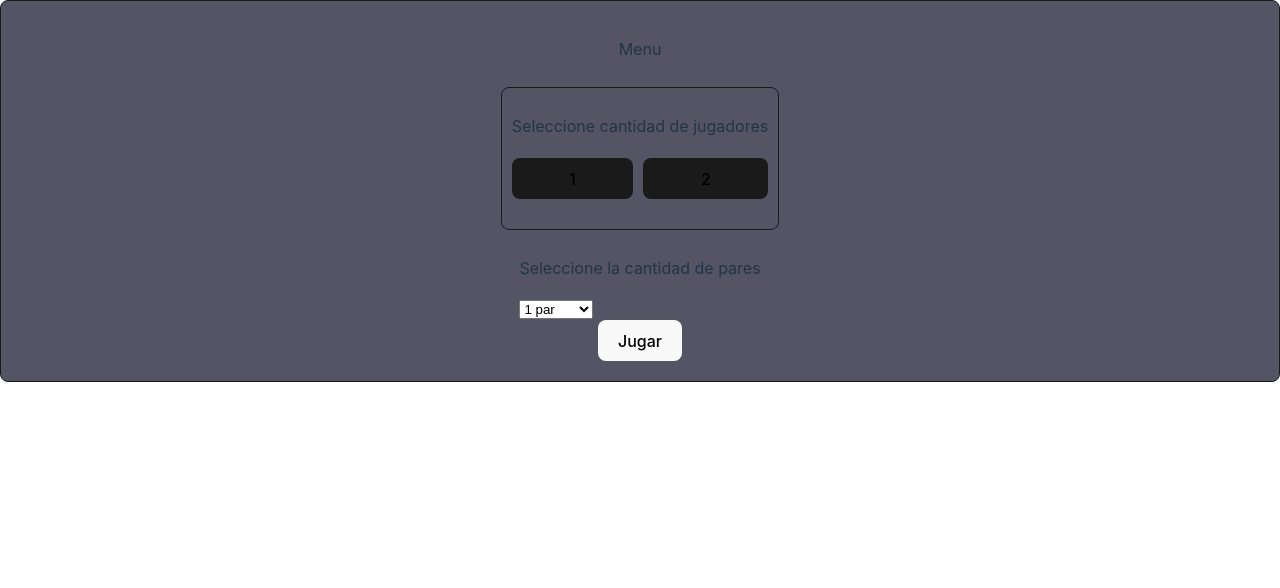
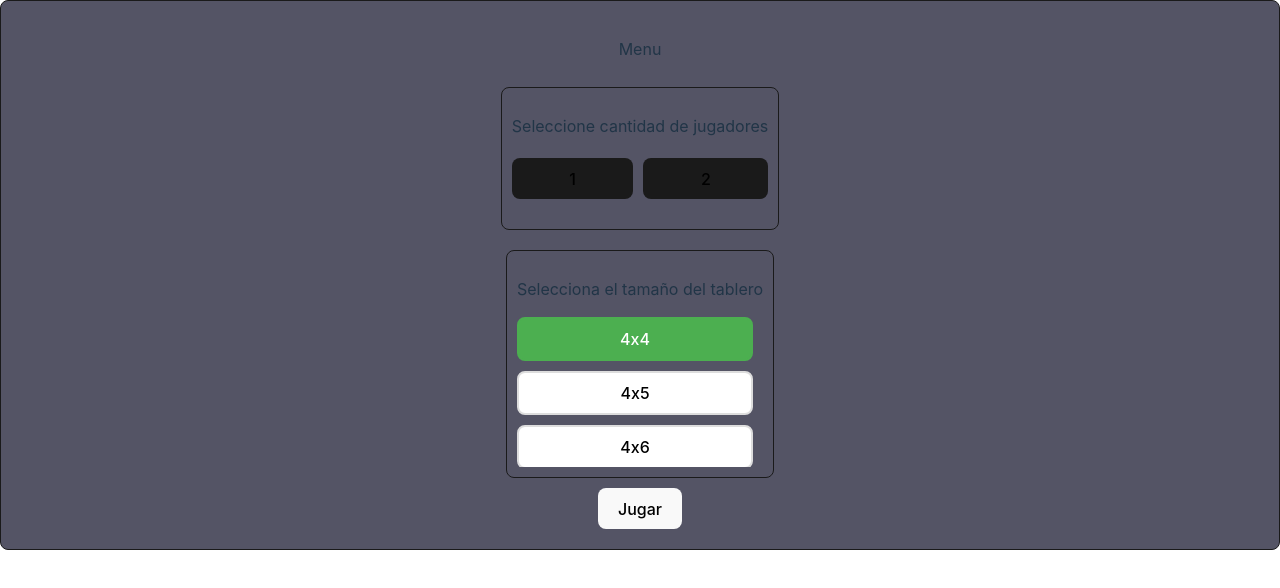
Before and after one commit to SandovalMauro/unq-ui-mauro-sandoval-trabajo-final, a React (Vite) app in the folder memotest/: page / in a window 1280 px wide. Shown: the top 588 px of the page. Built offline with nearby package versions, Linux system fonts and the light colour scheme.

Commit message:
fix para seleccionar tamaño de tablero

```diff
--- a/memotest/src/components/Menu/Menu.css
+++ b/memotest/src/components/Menu/Menu.css
@@ -44,6 +44,46 @@
     transition: border-color 0.25s;
 }
 
-.select{
+.selection-tablero-container{
+    justify-content: center;
+    align-items: center;
+    gap: 10px;
+    margin-top: 10px;
+    margin-bottom: 10px;
+    border: solid 1px #1a1a1a;
+    border-radius: 8px;
+    padding: 10px;
+}
 
+.tablero-options {
+    display: flex;
+    flex-direction: column;
+    gap: 10px;
+    overflow-y: auto;
+    max-height: 150px;
+    padding-right: 10px;
+    scrollbar-width: thin; /* Ancho de la barra de desplazamiento */
+    scrollbar-color: #888 transparent; /* Colores de la barra */
 }
+
+.size-button {
+    padding: 10px 20px;
+    font-size: 16px;
+    border: 2px solid #ddd;
+    border-radius: 8px;
+    background-color: #fff;
+    cursor: pointer;
+    transition: all 0.3s ease;
+    text-align: center;
+}
+
+.size-button:hover {
+    background-color: #f4f4f4;
+    border-color: #bbb;
+}
+
+.size-button.selected {
+    background-color: #4caf50;
+    color: white;
+    border-color: #4caf50;
+}
--- a/memotest/src/components/Menu/Menu.jsx
+++ b/memotest/src/components/Menu/Menu.jsx
@@ -4,15 +4,17 @@ import {useState} from "react";
 
 
 const Menu = () =>{
-    const [numberCards, setNumberCards] = useState(1);
+    const tableros = ['4x4', '4x5', '4x6', '4x7', '5x6', '6x6', '6x7', '6x8', '8x7', '8x8'];
+    const [tableroSize, setTableroSize] = useState("4x4");
     const [numberPlayers, setNumberPlayers] = useState(1);
     const navigate = useNavigate();
 
-    const handlerRutaJ = () => {
-        navigate("/jugadores");
+    const handleSelectTablero = (tablero) => {
+        setTableroSize(tablero);
     }
-    const handlerRutaT = () => {
-        navigate("/Tablero", {state : {pares:numberCards, jugadores:numberPlayers}});
+
+    const handlerJugar = () => {
+        navigate("/Tablero", {state : {tableroSize:tableroSize, jugadores:numberPlayers}});
     }
     return(
         <div className="container">
@@ -25,21 +27,23 @@ const Menu = () =>{
                 </div>
 
             </div>
-            <div className="selection-cards-container">
-                <p>Seleccione la cantidad de pares</p>
-                <div>
-                    <select className="select-cant" value={numberCards}
-                            onChange={(e) => setNumberCards(Number(e.target.value))}>
-                        {[...Array(32).keys()].map(i => (
-                            <option key={i + 1}
-                                    value={i + 1}> {i + 1} {i + 1 > 1 ? " pares" : " par"}</option>
-                        ))}
-                    </select>
+            <div className="selection-tablero-container">
+                <p>Selecciona el tamaño del tablero</p>
+                <div className="tablero-options">
+                    {tableros.map((tablero, index) => (
+                        <button
+                            key={index}
+                            className={`size-button ${tableroSize === tablero ? 'selected' : ''}`}
+                            onClick={() => handleSelectTablero(tablero)}
+                        >
+                            {tablero}
+                        </button>
+                    ))}
 
                 </div>
             </div>
 
-            <button onClick={handlerRutaT}>Jugar</button>
+            <button onClick={handlerJugar}>Jugar</button>
         </div>
     )
 }
--- a/memotest/src/components/Tablero/Tablero.css
+++ b/memotest/src/components/Tablero/Tablero.css
@@ -10,7 +10,7 @@
 
 .tablero-container {
     display: grid;
-    grid-template-columns: repeat(auto-fit, minmax(80px, 1fr));
+    /*grid-template-columns: repeat(auto-fit, minmax(80px, 1fr));*/
     gap: 10px;
     justify-content: center;
     max-width: 90vw;
--- a/memotest/src/components/Tablero/Tablero.jsx
+++ b/memotest/src/components/Tablero/Tablero.jsx
@@ -3,17 +3,18 @@ import dorso from '../../assets/dorso.jpg';
 import './Tablero.css';
 import {useEffect, useState} from "react";
 import {useLocation} from "react-router-dom";
+import pares from '../../helper/pares.js';
 
 const Tablero = () =>{
     const location = useLocation();
-    const {pares, jugadores } = location.state || {};
+    const {tableroSize, jugadores } = location.state || {};
     const [pairImages, setPairImages] = useState([]);
     const [flipped, setFlipped] = useState([]);
     const [playerTurn, setPlayerTurn] = useState(1);
     const [score, setScore] = useState({ player1: 0, player2: 0 });
 
     useEffect( () => {
-        const shuffledImages = images.sort(() => Math.random() - 0.5).slice(0, pares);
+        const shuffledImages = images.sort(() => Math.random() - 0.5).slice(0, pares[tableroSize]);
         setPairImages([...shuffledImages, ...shuffledImages]
             .sort(() => Math.random() - 0.5)
             .map((image, index) => ({...image, id: index, flipped: false, matched: false})))
@@ -57,6 +58,11 @@ const Tablero = () =>{
         }
     }
 
+    const getColumns = () => {
+        return parseInt(tableroSize.charAt(0));
+    };
+
+    const columns = getColumns();
 
     return(
         <div className="container">
@@ -65,7 +71,7 @@ const Tablero = () =>{
                 <div className={`player ${playerTurn === 1 ? 'player-turn' : ''}`}> Jugador 1: {score.player1} pts</div>
                 <div className={`player ${playerTurn === 2 ? 'player-turn' : ''}`}> Jugador 2: {score.player2} pts</div>
             </div>
-            <div className="tablero-container">
+            <div className="tablero-container" style={{ gridTemplateColumns: `repeat(${columns}, 1fr)` }}>
                 {pairImages.map((image, index) => (
                     <div
                         key ={image.id}
--- /dev/null
+++ b/memotest/src/helper/pares.js
@@ -0,0 +1,15 @@
+
+const pares = {
+    '4x4': 8,
+    '4x5': 10,
+    '4x6': 12,
+    '4x7': 14,
+    '5x6': 15,
+    '6x6': 18,
+    '6x7': 21,
+    '6x8': 24,
+    '8x7': 28,
+    '8x8': 32
+}
+
+export default pares;
```
